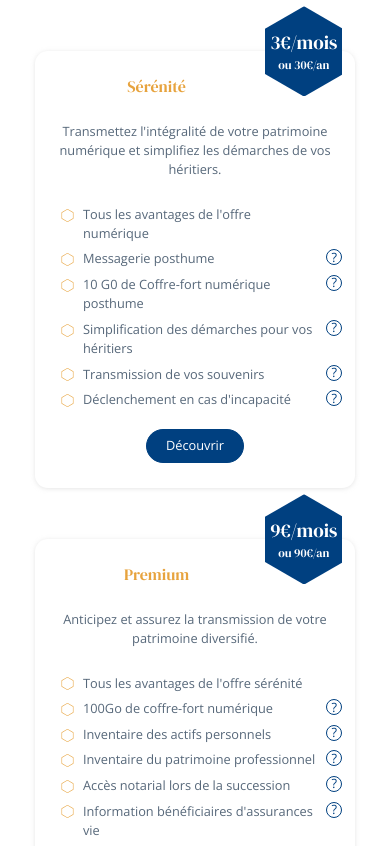
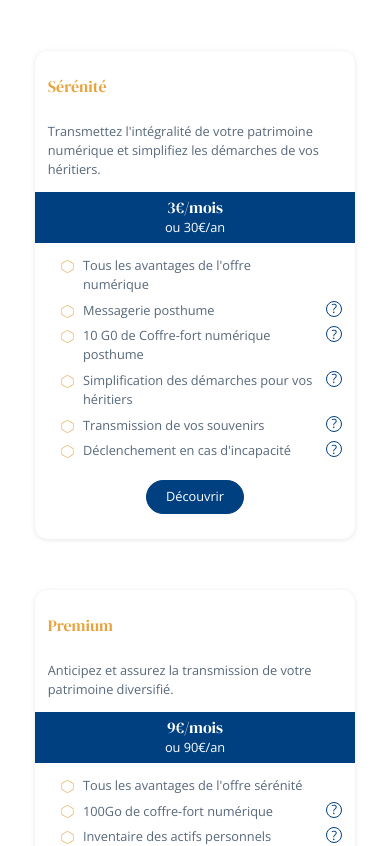
Before and after one commit to TROZ-WEB/Legitbee-Landing, a Next.js app: page /pricing/components/phone/TablePhone in a window 390 px wide. Shown: the top 846 px of the page. Built offline with nearby package versions, Linux system fonts and the light colour scheme.

Commit message:
Pricing phone

```diff
--- a/pages/pricing/components/Price.js
+++ /dev/null
@@ -1,48 +0,0 @@
-// Dependencies
-import styled from 'styled-components';
-import { fontSize } from '../../../Theme';
-
-// Components
-
-// Style
-const Container = styled.div`
-	background-image: url(/assets/images/blue-hexagon.svg);
-	background-size: cover;
-	background-repeat: no-repeat;
-	width: 6rem;
-	height: 7rem;
-	position: absolute;
-	top: 0;
-	right: 2rem;
-	transform: translateY(-50%);
-	display: flex;
-	flex-direction: column;
-	align-items: center;
-	justify-content: center;
-
-	@media (max-width: ${(props) => props.theme.md}) {
-		right: 1rem;
-	}
-`;
-
-const MonthPrice = styled.p`
-	font-family: 'DM Serif Display', serif;
-	${fontSize(24)};
-	color: white;
-`;
-
-const YearPrice = styled.p`
-	font-family: 'DM Serif Display', serif;
-	${fontSize(15)};
-	color: white;
-`;
-
-// Render
-export default function Price({ monthPrice, yearPrice }) {
-	return (
-		<Container>
-			<MonthPrice>{monthPrice}</MonthPrice>
-			<YearPrice>{yearPrice}</YearPrice>
-		</Container>
-	);
-}
--- a/pages/pricing/components/phone/PriceBox.js
+++ b/pages/pricing/components/phone/PriceBox.js
@@ -5,7 +5,6 @@ import { boxShadow } from '../../../../Theme';
 // Components
 import List from './List';
 import Button from '../../../../components/Button';
-import Price from '../Price';
 
 // Style
 const Box = styled.div`
@@ -18,27 +17,45 @@ const Box = styled.div`
 	position: relative;
 	padding: 2rem 1rem;
 	margin-top: 4rem;
-	text-align: center;
 	height: auto;
 `;
 
 const Title = styled.h2`
-	position: relative;
-	left: -3rem;
 	margin-bottom: 2rem;
+`;
+
+const Price = styled.div`
+	background-color: ${(props) => props.theme.primary};
+	width: auto;
+	display: flex;
+	flex-direction: column;
+	align-items: center;
+	justify-content: center;
+	height: 4rem;
+	margin: 1rem -1rem;
+
+	h2,
+	p {
+		color: white;
+	}
 `;
 
 // Render
 export default function PriceBox({ monthPrice, yearPrice, title, caption, list, link, ...props }) {
 	return (
 		<Box>
-			<Price monthPrice={monthPrice} yearPrice={yearPrice} />
 			<Title>
 				<mark>{title}</mark>
 			</Title>
-			<p className="mb-2">{caption}</p>
+			<p className="mb-1">{caption}</p>
+			<Price>
+				<h2>{monthPrice}</h2>
+				<p>{yearPrice}</p>
+			</Price>
 			<List list={list} />
-			<Button to={link}>Découvrir</Button>
+			<div className="text-center">
+				<Button to={link}>Découvrir</Button>
+			</div>
 		</Box>
 	);
 }
```
